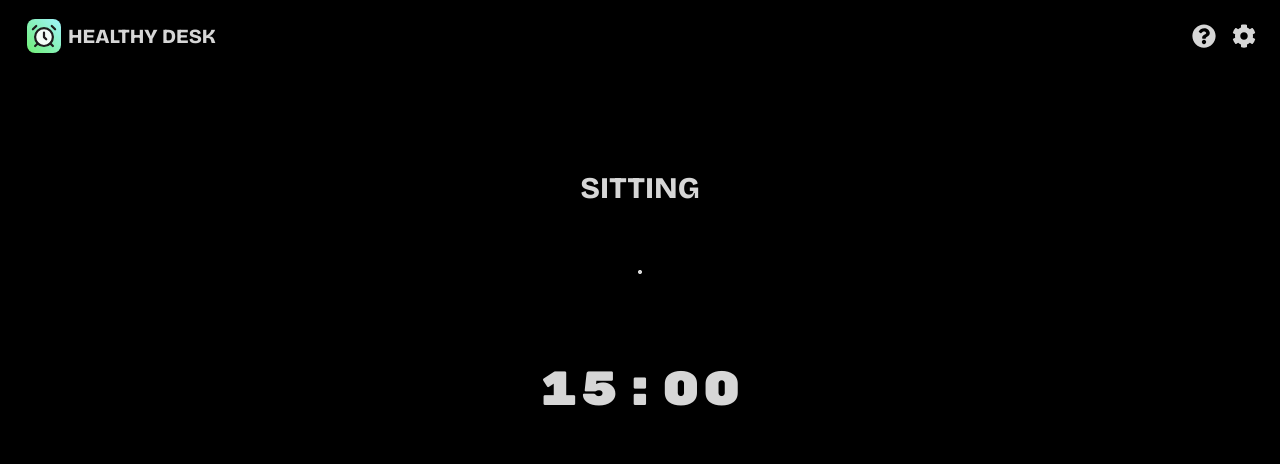
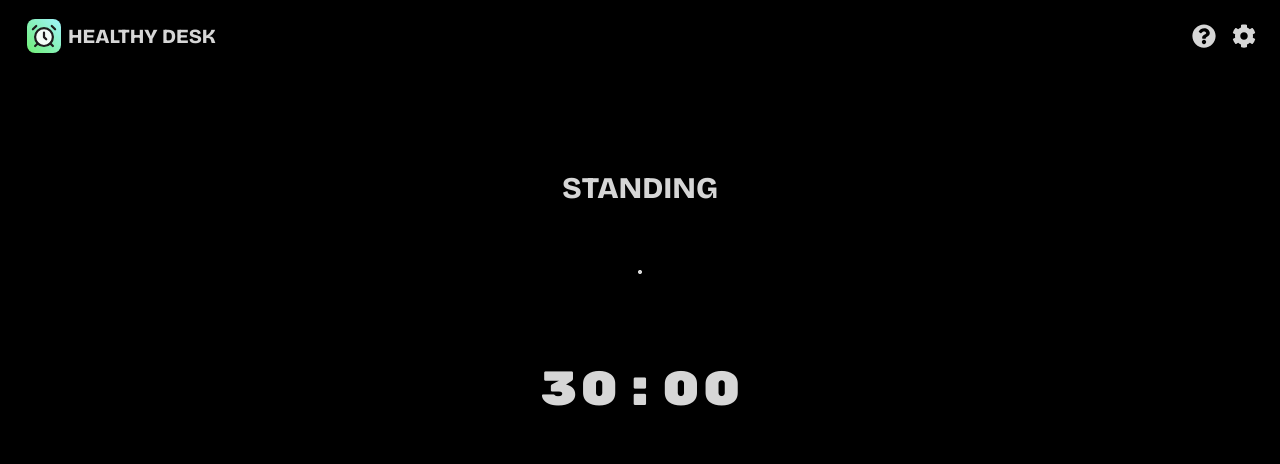
Before and after one commit to JonasHaas/healthy-desk, a Next.js app: page / in a window 1280 px wide. Shown: the top 464 px of the page. Built offline with nearby package versions, Linux system fonts and the light colour scheme.

Commit message:
bugfix reorder phases

```diff
--- a/src/app/page.js
+++ b/src/app/page.js
@@ -10,8 +10,8 @@ import { rubik_mono_one } from './fonts'
 export default function Home() {
 
   const [settings, setSettings] = useState(defaultSettings);
-  const [currentPhase, setCurrentPhase] = useState('sitting');
-  const [timeRemaining, setTimeRemaining] = useState(settings.sittingTime * 60); // in seconds
+  const [currentPhase, setCurrentPhase] = useState('standing');
+  const [timeRemaining, setTimeRemaining] = useState(settings.standingTime * 60); // in seconds
   const [isRunning, setIsRunning] = useState(false);
   const workerRef = useRef(null);
   const audioRef = useRef(null);
@@ -58,14 +58,14 @@ export default function Home() {
   }, [isRunning]);
 
   const handleNextPhase = () => {
-    if (currentPhase === 'sitting') {
-      setCurrentPhase('standing');
+    if (currentPhase === 'standing') {
+      setCurrentPhase('sitting');
       setTimeRemaining(settings.standingTime * 60);
-    } else if (currentPhase === 'standing') {
+    } else if (currentPhase === 'sitting') {
       setCurrentPhase('break');
       setTimeRemaining(settings.breakTime * 60);
     } else {
-      setCurrentPhase('sitting');
+      setCurrentPhase('standing');
       setTimeRemaining(settings.sittingTime * 60);
     }
     setIsRunning(false);
```
